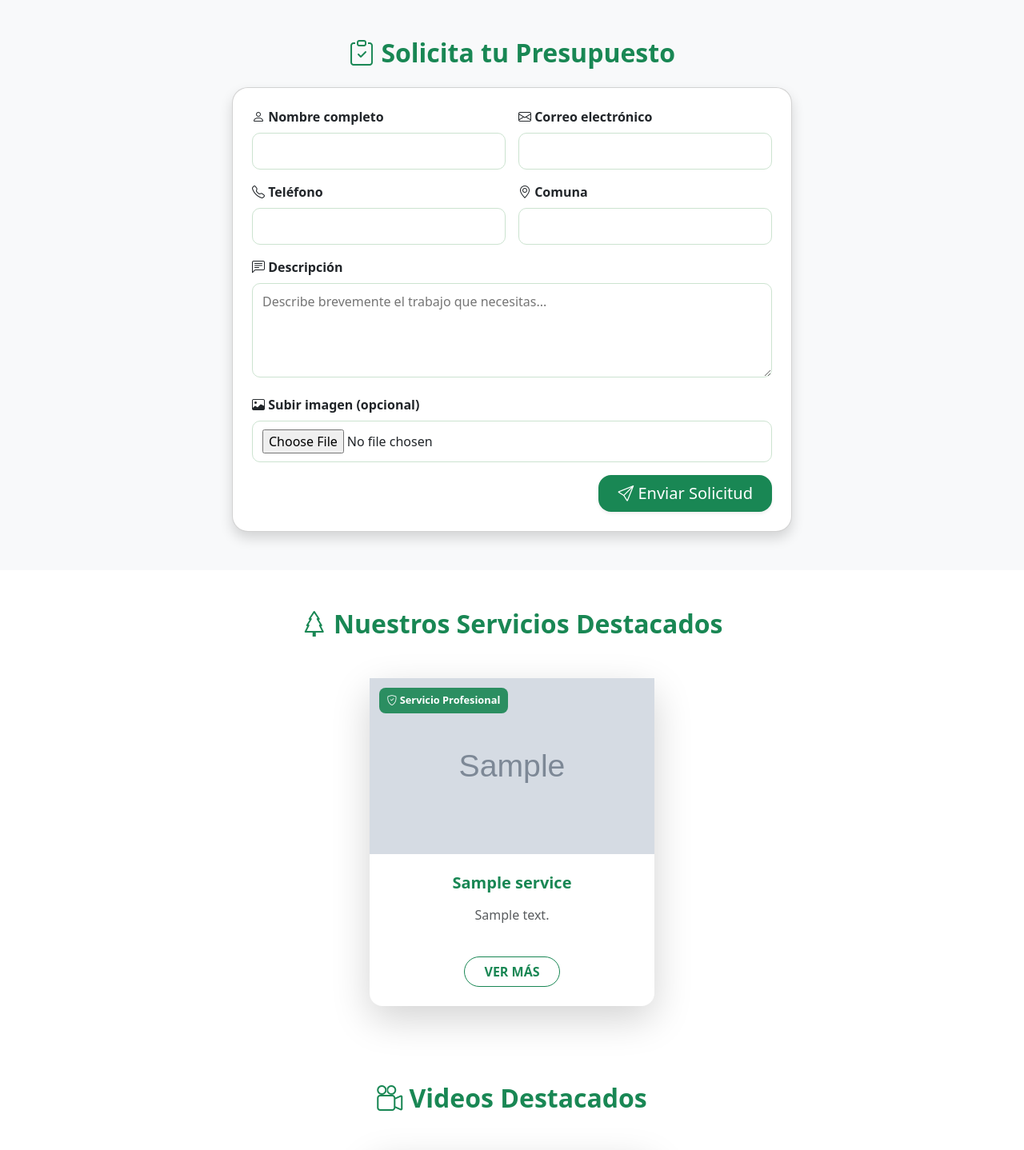
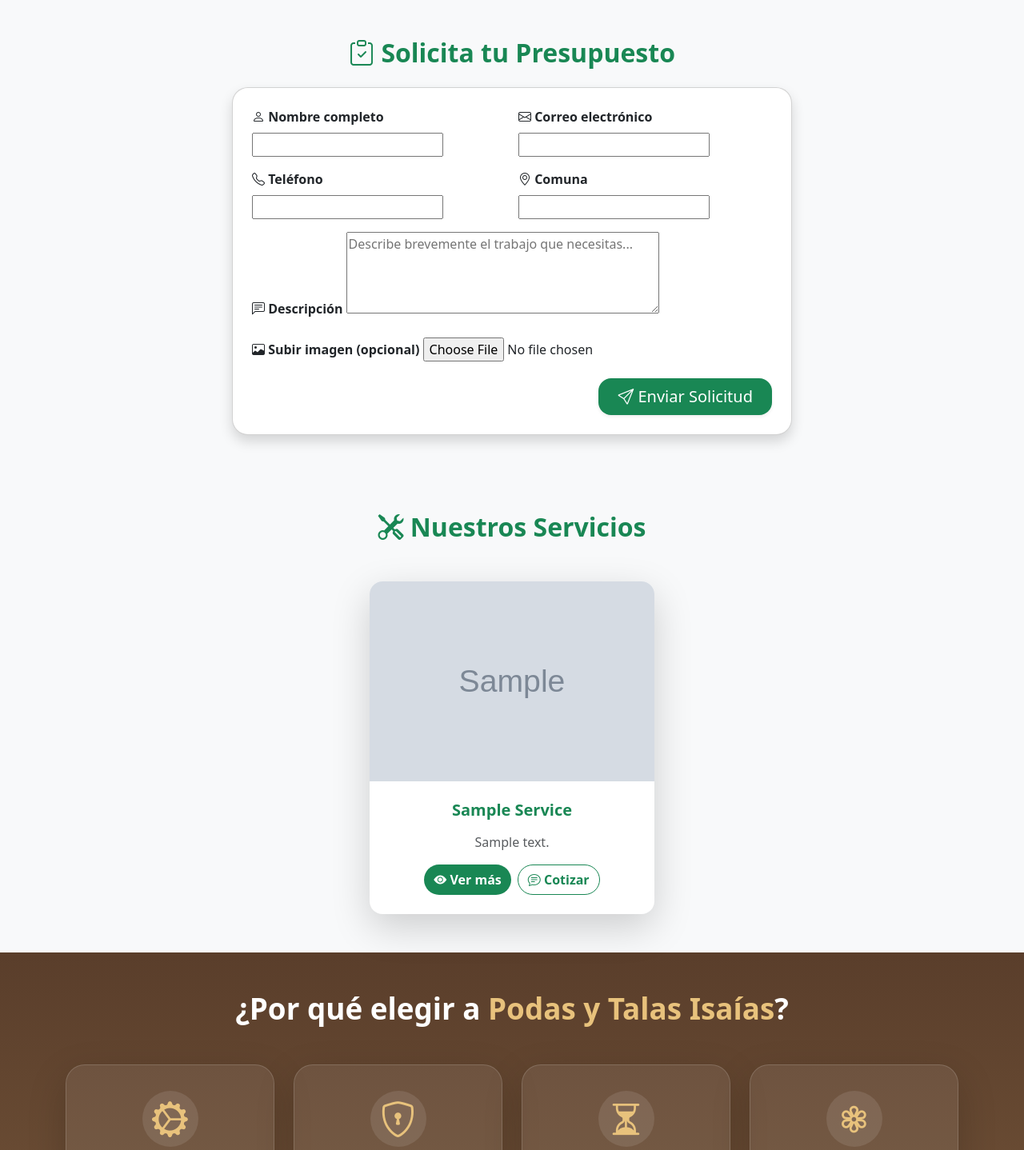
Before and after one commit to Simoon1803/podasytalas, a Django app: page / in a window 1280 px wide. Shown: the part 899-2337 px from the top of the page at 80% size. Run offline with Django 5.2, Linux system fonts and the light colour scheme; tables that the repository leaves empty hold one stand-in row (values such as "Sample post"); grey boxes marked "Sample" are stand-in pictures; one stand-in notice (Sample message) is shown; some libraries are stand-ins or nearby versions.

Commit message:
Settingsaaa

```diff
--- a/web/templates/web/home.html
+++ b/web/templates/web/home.html
@@ -3,6 +3,7 @@
 
 {% block title %}Podas y Talas Isaias 🌳 | Servicios Profesionales en Santiago{% endblock %}
 {% block meta_description %}Podas y Talas Isaias ofrece servicios de poda, tala y mantenimiento de árboles en toda la Región Metropolitana. Seguridad, experiencia y maquinaria profesional a tu servicio.{% endblock %}
+
 {% block content %}
 
 <!-- 🌿 SECCIÓN HERO CON VIDEO -->
@@ -69,67 +70,47 @@
   </div>
 </section>
 
-<!-- 🌳 SERVICIOS DESTACADOS -->
-<section id="servicios" class="py-5 bg-white position-relative">
+<!-- 🌳 SERVICIOS (IGUAL A servicios.html) -->
+<section class="py-5 bg-light">
   <div class="container">
     <h2 class="fw-bold text-success text-center mb-5" data-aos="fade-up">
-      <i class="bi bi-tree"></i> Nuestros Servicios Destacados
+      <i class="bi bi-tools"></i> Nuestros Servicios
     </h2>
 
     <div class="row g-4 justify-content-center">
       {% for s in services %}
-      <div class="col-lg-4 col-md-6" data-aos="zoom-in" data-aos-delay="{{ forloop.counter|add:'1' }}00">
-        <div class="service-card-pro h-100 d-flex flex-column shadow-lg rounded-4 border-0">
+      <div class="col-lg-4 col-md-6 col-sm-10" data-aos="zoom-in" data-aos-delay="{{ forloop.counter|add:'1' }}00">
+        <div class="service-card shadow-lg border-0 rounded-4 h-100">
+
           {% if s.image %}
-          <div class="service-img-wrapper position-relative">
-            <img src="{{ s.image.url }}" class="service-img-pro" alt="{{ s.title }}">
-            <div class="service-badge"><i class="bi bi-shield-check"></i> Servicio Profesional</div>
+          <div class="service-img-wrapper">
+            <img src="{{ s.image.url }}" alt="{{ s.title }}" class="service-img">
+          </div>
+          {% else %}
+          <div class="service-img-wrapper">
+            <img src="{% static 'img/logo.png' %}" alt="{{ s.title }}" class="service-img">
           </div>
           {% endif %}
-          <div class="p-4 d-flex flex-column flex-grow-1 text-center">
-            <h5 class="fw-bold text-success mb-3">{{ s.title }}</h5>
-            <p class="text-muted flex-grow-1">{{ s.description }}</p>
-            <div class="mt-4">
-              <a class="btn btn-outline-success rounded-pill px-4 fw-semibold">VER MÁS</a>
+
+          <div class="card-body p-4 text-center">
+            <h5 class="fw-bold text-success mb-3 text-capitalize">{{ s.title }}</h5>
+            <p class="text-muted">{{ s.description|truncatechars:120 }}</p>
+
+            <div class="mt-3 d-flex justify-content-center gap-2">
+              <button class="btn btn-success rounded-pill fw-semibold"
+                      onclick="showService('{{ s.title|escapejs }}', '{{ s.description|escapejs }}', '{% if s.image %}{{ s.image.url }}{% else %}{{ default_logo }}{% endif %}')">
+                <i class="bi bi-eye-fill"></i> Ver más
+              </button>
+
+              <a href="{% url 'web:contacto' %}" class="btn btn-outline-success rounded-pill fw-semibold">
+                <i class="bi bi-chat-text"></i> Cotizar
+              </a>
             </div>
           </div>
         </div>
       </div>
       {% empty %}
-      <div class="col-12 text-center text-muted">🌱 Aún no hay servicios registrados.</div>
-      {% endfor %}
-    </div>
-  </div>
-</section>
-
-<!-- 🎥 VIDEOS -->
-<section id="videos" class="py-5 bg-white">
-  <div class="container">
-    <h2 class="fw-bold text-success text-center mb-5" data-aos="fade-up">
-      <i class="bi bi-camera-reels"></i> Videos Destacados
-    </h2>
-    <div class="row g-4 justify-content-center">
-      {% for v in videos %}
-      <div class="col-lg-4 col-md-6 col-sm-8" data-aos="zoom-in" data-aos-delay="{{ forloop.counter|add:'1' }}00">
-        <div class="video-card-pro shadow-lg rounded-4 overflow-hidden border border-success-subtle">
-          <div class="ratio ratio-16x9 video-frame-wrapper">
-            {% if v.video_file %}
-              <video controls class="w-100 h-100" style="object-fit:cover;">
-                <source src="{{ v.video_file.url }}" type="video/mp4">
-              </video>
-            {% elif v.video_url %}
-              <iframe src="{{ v.video_url }}" allowfullscreen></iframe>
-            {% else %}
-              <div class="d-flex align-items-center justify-content-center bg-dark text-white">
-                <span class="small text-secondary">Sin video disponible</span>
-              </div>
-            {% endif %}
-          </div>
-        </div>
-        <p class="fw-semibold text-center mt-3">{{ v.title }}</p>
-      </div>
-      {% empty %}
-      <div class="col-12 text-center text-muted">🎬 Aún no hay videos disponibles.</div>
+      <div class="text-center text-muted">🌱 Aún no hay servicios registrados.</div>
       {% endfor %}
     </div>
   </div>
@@ -178,88 +159,41 @@
   </div>
 </section>
 
-<!-- ✅ SWEETALERT Y WHATSAPP -->
+<!-- ✅ SWEETALERT -->
 <script src="https://cdn.jsdelivr.net/npm/sweetalert2@11"></script>
-<div id="alert-data" data-message="{% for m in messages %}{{ m }}{% endfor %}" data-tag="{% for m in messages %}{{ m.tags }}{% endfor %}" style="display:none;"></div>
+<script>
+  const defaultLogo = "{% static 'img/logo.png' %}";
 
-<script>
-document.getElementById("confirmButton").addEventListener("click", function() {
-  Swal.fire({
-    title: "¿Enviar solicitud de presupuesto?",
-    text: "Verifica que tus datos sean correctos antes de continuar.",
-    icon: "question",
-    showCancelButton: true,
-    confirmButtonColor: "#2e7d32",
-    cancelButtonColor: "#d33",
-    confirmButtonText: "Sí, enviar",
-    cancelButtonText: "Cancelar"
-  }).then((r)=>{ if(r.isConfirmed){ document.getElementById("budgetForm").submit(); }});
-});
-
-const box=document.getElementById("alert-data");
-if(box.dataset.message && box.dataset.tag==="success"){
-  Swal.fire({position:"top-end",icon:"success",title:"Tu solicitud fue enviada con éxito",showConfirmButton:false,timer:1500,toast:true});
-}
-
-// 🎯 Recorre todos los botones "VER MÁS"
-  document.querySelectorAll('.service-card-pro a').forEach((btn, index) => {
-    btn.addEventListener('click', () => {
-      const serviceCard = btn.closest('.service-card-pro');
-      const title = serviceCard.querySelector('h5').textContent.trim();
-      const description = serviceCard.querySelector('p').textContent.trim();
-      const imgTag = serviceCard.querySelector('img');
-      const imageUrl = imgTag ? imgTag.src : defaultLogo;
-
-      Swal.fire({
-        title: `<h2 class="fw-bold text-success mb-3">${title}</h2>`,
-        html: `
-          <div style="display:flex;flex-direction:column;align-items:center;justify-content:center;">
-            <img src="${imageUrl}" alt="${title}"
-                 style="max-width:380px;border-radius:1rem;box-shadow:0 4px 25px rgba(0,0,0,0.2);margin-bottom:15px;">
-            <p style="text-align:justify;font-size:1.05rem;color:#333;max-width:90%;">${description}</p>
-          </div>
-        `,
-        confirmButtonText: "Cerrar",
-        confirmButtonColor: "#2e7d32",
-        background: "#fff",
-        backdrop: "rgba(0,0,0,0.6)",
-        allowOutsideClick: true,
-        allowEscapeKey: true,
-        showConfirmButton: true,
-        heightAuto: true,
-        showClass: { popup: "animate__animated animate__zoomIn animate__faster" },
-        hideClass: { popup: "animate__animated animate__fadeOut animate__faster" }
-      });
+  function showService(title, description, imageUrl) {
+    const image = imageUrl && imageUrl !== 'None' ? imageUrl : defaultLogo;
+    Swal.fire({
+      title: `<h3 class="fw-bold text-success">${title}</h3>`,
+      html: `<p style="text-align:justify;">${description}</p>`,
+      imageUrl: image,
+      imageHeight: 280,
+      background: '#fff',
+      confirmButtonColor: '#2e7d32',
+      confirmButtonText: 'Cerrar',
+      showClass: { popup: 'animate__animated animate__zoomIn' },
+      hideClass: { popup: 'animate__animated animate__fadeOutDown' }
     });
-  });
+  }
 </script>
-
-<a href="https://api.whatsapp.com/send?phone=56927652097&text=Hola%20necesito%20una%20cotizaci%C3%B3n%20de%20podas%20y%20talas" class="whatsapp-float" target="_blank" rel="noopener"><i class="bi bi-whatsapp"></i></a>
 
 <!-- 🌈 ESTILOS -->
 <style>
 .hero-section{position:relative;height:95vh;overflow:hidden;}
 .hero-video{position:absolute;inset:0;width:100%;height:100%;object-fit:cover;filter:brightness(1.1) contrast(1.1) saturate(1.3);}
 .hero-overlay{position:relative;z-index:2;background:rgba(0,60,25,0.55);width:100%;height:100%;}
-input,textarea,select{border-radius:10px!important;border:1.5px solid #cce3d0;padding:10px 12px;width:100%;transition:all .3s ease;}
-input:focus,textarea:focus{border-color:#2e7d32;box-shadow:0 0 8px rgba(46,125,50,0.3);}
-.service-card-pro{border-radius:1rem;background:#fff;transition:all .3s ease;border:1px solid rgba(0,0,0,0.05);}
-.service-card-pro:hover{transform:translateY(-6px);box-shadow:0 16px 35px rgba(0,0,0,0.15);}
-.service-img-pro{width:100%;height:220px;object-fit:cover;transition:transform .4s ease;}
-.service-card-pro:hover .service-img-pro{transform:scale(1.05);}
-.service-badge{position:absolute;top:12px;left:12px;background:rgba(25,135,84,0.9);color:#fff;font-size:.8rem;font-weight:600;padding:.4rem .6rem;border-radius:.5rem;}
-.video-card-pro{border-radius:1rem;background:#fff;transition:all .3s ease;}
-.video-card-pro:hover{transform:scale(1.03);box-shadow:0 16px 35px rgba(0,0,0,0.15);}
-.choose-us-section{background:linear-gradient(180deg,#5a3e2b 0%,#7b5b3d 100%);color:#fff;position:relative;overflow:hidden;padding-top:5rem;padding-bottom:5rem;}
+.service-card{background:#fff;transition:all 0.4s ease;border-radius:1rem;overflow:hidden;}
+.service-card:hover{transform:translateY(-6px);box-shadow:0 10px 25px rgba(0,0,0,0.2);}
+.service-img-wrapper{height:250px;overflow:hidden;}
+.service-img{width:100%;height:100%;object-fit:cover;transition:transform 0.4s ease;}
+.service-card:hover .service-img{transform:scale(1.05);}
+.choose-us-section{background:linear-gradient(180deg,#5a3e2b 0%,#7b5b3d 100%);color:#fff;padding-top:5rem;padding-bottom:5rem;}
 .choose-card{background:rgba(255,255,255,0.08);border-radius:1.5rem;padding:2rem 1.5rem;border:1px solid rgba(255,255,255,0.15);transition:all 0.4s ease;color:#fff;}
-.choose-card:hover{background:rgba(255,255,255,0.18);transform:translateY(-8px);box-shadow:0 10px 30px rgba(0,0,0,0.35);}
-.choose-card h5{color:#ffecb3;font-weight:700;}
-.choose-card p{color:#f3f3f3;font-size:0.97rem;}
+.choose-card:hover{background:rgba(255,255,255,0.18);transform:translateY(-8px);}
 .icon-box{font-size:2.8rem;color:#e8c27c;background:rgba(255,255,255,0.1);width:70px;height:70px;margin:0 auto 10px;border-radius:50%;display:flex;align-items:center;justify-content:center;transition:all 0.3s ease;}
-.choose-card:hover .icon-box{background:rgba(255,255,255,0.25);color:#fff4c3;transform:scale(1.1);}
-.whatsapp-float{position:fixed;right:18px;bottom:18px;background-color:#25D366;color:#fff;font-size:28px;width:58px;height:58px;border-radius:50%;box-shadow:0 10px 25px rgba(0,0,0,0.3);display:flex;align-items:center;justify-content:center;z-index:9999;transition:all .2s ease;}
-.whatsapp-float:hover{transform:scale(1.07);}
-@media(max-width:768px){.hero-section{height:80vh}.display-5{font-size:1.8rem}.lead{font-size:1rem}.choose-card{margin-bottom:1rem}}
 </style>
 
 {% endblock %}
```
